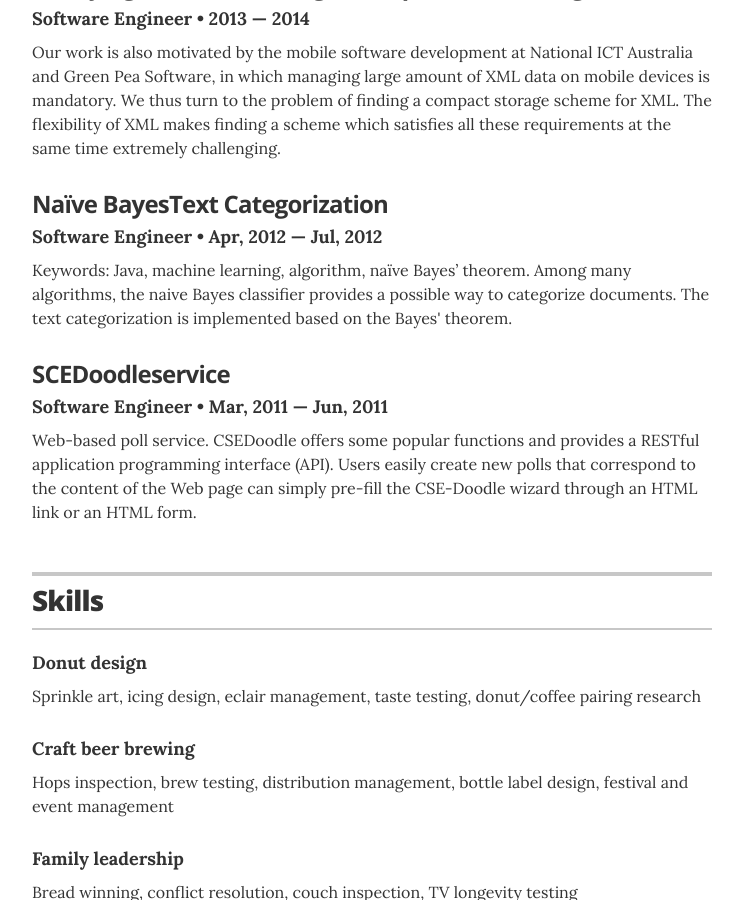
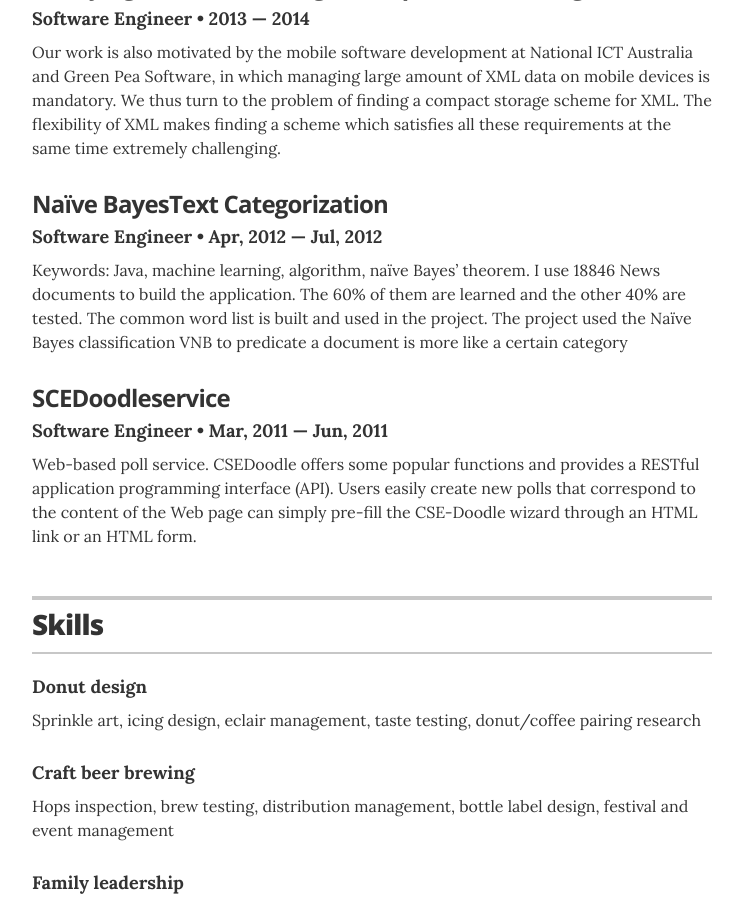
Before and after one commit to ohraymaster/ohraymaster.github.io, a Jekyll site: the page built from index.html, in a window 1280 px wide and 900 px high, scrolled down 2187 px. Shown: the whole window, without its empty margins (268-1011 px from the left). Built offline with Jekyll 4.4.1, drawn with Linux system fonts in a browser that asks for light colours.

Commit message:
education

```diff
--- a/_layouts/resume.html
+++ b/_layouts/resume.html
@@ -158,7 +158,7 @@
         <div class="resume-item">
           <h3 class="resume-item-title">Naïve BayesText Categorization</h3>
           <h4 class="resume-item-details">Software Engineer &bull; Apr, 2012 &mdash; Jul, 2012</h4>
-          <p class="resume-item-copy">Keywords: Java, machine learning, algorithm, naïve Bayes’ theorem. Among many algorithms, the naive Bayes classifier provides a possible way to categorize documents. The text categorization is implemented based on the Bayes' theorem. </p>
+          <p class="resume-item-copy">Keywords: Java, machine learning, algorithm, naïve Bayes’ theorem. I use 18846 News documents to build the application. The 60% of them are learned and the other 40% are tested. The common word list is built and used in the project. The project used the Naïve Bayes classification VNB to predicate a document is more like a certain category</p>
         </div>
 
 
```
